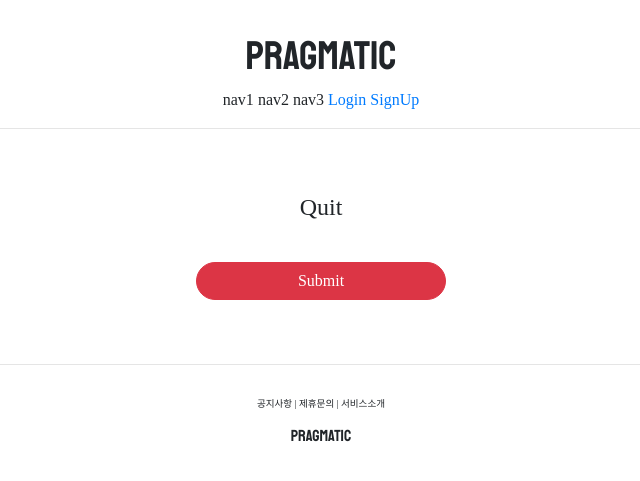
After one commit to biezz0210/pragmatic, a Django app: template accountapp/templates/accountapp/delete.html in a window 1280 px wide. The commit adds this page. Shown: the top 481 px of the page, without its empty margins (319-959 px from the left). Run offline with Django 3.2, Linux system fonts and the light colour scheme; the template is opened without the code that fills it, so the values that code supplies are empty; some libraries are stand-ins or nearby versions; some web fonts are replaced.

Commit message:
django course 26 commit

```diff
--- /dev/null
+++ b/accountapp/templates/accountapp/delete.html
@@ -0,0 +1,16 @@
+{% extends 'base.html' %}
+{% load bootstrap4 %}
+
+{% block content %}
+
+<div style="text-align: center; max-width: 500px; margin: 4rem auto;">
+    <div class="mb-4">
+        <h4>Quit</h4>
+    </div>
+    <form action="{% url 'accountapp:delete' pk=user.pk %}" method="POST">
+        {% csrf_token %}
+        <input type="submit" class="btn btn-danger rounded-pill col-6 mt-3">
+    </form>
+</div>
+
+{% endblock %}
--- a/accountapp/templates/accountapp/detail.html
+++ b/accountapp/templates/accountapp/detail.html
@@ -17,6 +17,11 @@
                 Change Info
             </p>
         </a>
+        <a href="{% url 'accountapp:delete' pk=user.pk %}">
+            <p>
+                Quit
+            </p>
+        </a>
         {% endif %}
     </div>
 </div>
--- a/accountapp/urls.py
+++ b/accountapp/urls.py
@@ -1,5 +1,5 @@
 from django.urls import path
-from accountapp.views import hello_world, AccountCreateView, AccountDetailView, AccountUpdateView
+from accountapp.views import hello_world, AccountCreateView, AccountDetailView, AccountUpdateView, AccountDeleteView
 from django.contrib.auth.views import LoginView, LogoutView
 
 app_name = "accountapp"
@@ -14,4 +14,5 @@ urlpatterns = [
     path('create/', AccountCreateView.as_view(), name='create'),
     path('detail/<int:pk>', AccountDetailView.as_view(), name='detail'),
     path('update/<int:pk>', AccountUpdateView.as_view(), name='update'),
+    path('delete/<int:pk>', AccountDeleteView.as_view(), name='delete'),
 ]
--- a/templates/head.html
+++ b/templates/head.html
@@ -9,9 +9,12 @@
     <!-- DEFAULT CSS LINK -->
     <link rel="stylesheet" href="{% static 'base.css' %}" type="text/css">
 
-    <!-- BOOTSTRAP CSS LINK -->
-    <link href="https://cdn.jsdelivr.net/npm/bootstrap@5.0.0-beta1/dist/css/bootstrap.min.css" rel="stylesheet"
-        integrity="sha384-giJF6kkoqNQ00vy+HMDP7azOuL0xtbfIcaT9wjKHr8RbDVddVHyTfAAsrekwKmP1" crossorigin="anonymous">
+    <!-- BOOTSTRAP LINK -->
+    <link rel="stylesheet" href="https://stackpath.bootstrapcdn.com/bootstrap/4.2.1/css/bootstrap.min.css"
+        integrity="sha384-GJzZqFGwb1QTTN6wy59ffF1BuGJpLSa9DkKMp0DgiMDm4iYMj70gZWKYbI706tWS" crossorigin="anonymous">
+    <script src="https://code.jquery.com/jquery-3.3.1.slim.min.js" integrity="sha384-q8i/X+965DzO0rT7abK41JStQIAqVgRVzpbzo5smXKp4YfRvH+8abtTE1Pi6jizo" crossorigin="anonymous"></script>
+    <script src="https://cdnjs.cloudflare.com/ajax/libs/popper.js/1.14.6/umd/popper.min.js" integrity="sha384-wHAiFfRlMFy6i5SRaxvfOCifBUQy1xHdJ/yoi7FRNXMRBu5WHdZYu1hA6ZOblgut" crossorigin="anonymous"></script>
+    <script src="https://stackpath.bootstrapcdn.com/bootstrap/4.2.1/js/bootstrap.min.js" integrity="sha384-B0UglyR+jN6CkvvICOB2joaf5I4l3gm9GU6Hc1og6Ls7i6U/mkkaduKaBhlAXv9k" crossorigin="anonymous"></script>
 
     <!-- GOOGLE FONTS LINK -->
     <link rel="preconnect" href="https://fonts.gstatic.com">
--- a/templates/header.html
+++ b/templates/header.html
@@ -10,6 +10,9 @@
         <a href="{% url 'accountapp:login' %}?next={{ request.path }}">
             <span>Login </span>
         </a>
+        <a href="{% url 'accountapp:create' %}">
+            <span>SignUp </span>
+        </a>
         {% else %}
         <a href="{% url 'accountapp:detail' pk=user.pk %}">
             <span>MyPage </span>
```
Also changed, not shown: accountapp/views.py (+7 -1 lines).
